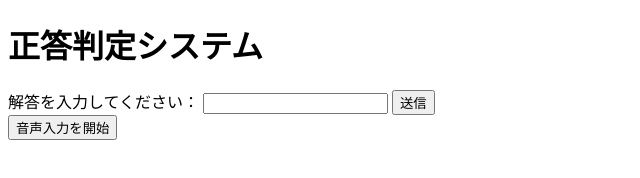
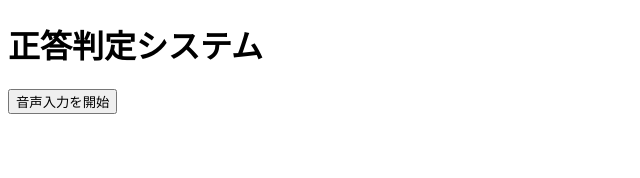
Before and after one commit to sayakaoo/my-mathclass-project, a website: page public/index.html in a window 1280 px wide. Shown: the whole page, without its empty margins (0-640 px from the left). Drawn offline with Linux system fonts and the light colour scheme.

Commit message:
Update your message here

```diff
--- a/public/index.html
+++ b/public/index.html
@@ -8,11 +8,6 @@
 </head>
 <body>
   <h1>正答判定システム</h1>
-  <form id="answer-form">
-    <label for="userAnswer">解答を入力してください：</label>
-    <input type="text" id="userAnswer" name="userAnswer" required />
-    <button type="submit">送信</button>
-  </form>
   <div id="response"></div>
   <button id="start-voice">音声入力を開始</button>
   <script src="./script.js"></script>
```
